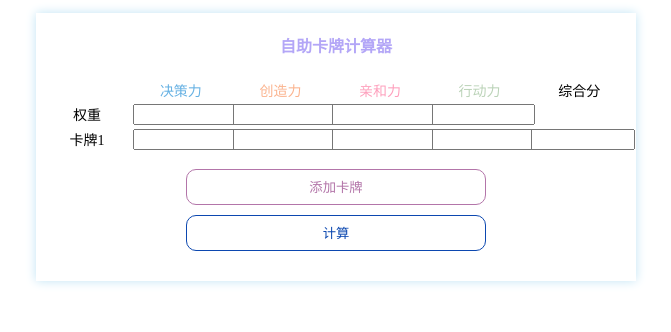
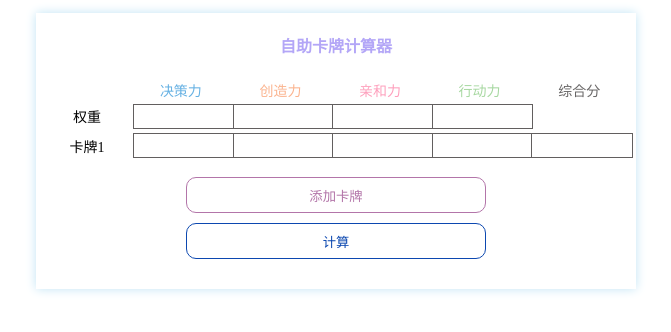
Before and after one commit to Momoki/cardCalc, a plain HTML site: page index.html in a window 1280 px wide. Shown: the whole page, without its empty margins (304-975 px from the left). Drawn offline with Linux system fonts and the light colour scheme.

Commit message:
Update index.html

```diff
--- a/index.html
+++ b/index.html
@@ -5,7 +5,7 @@
   <meta charset="UTF-8">
   <meta name="viewport" content="width=device-width, initial-scale=1.0">
   <meta http-equiv="X-UA-Compatible" content="ie=edge">
-  <title>Document</title>
+  <title>自助卡牌计算器</title>
   <style media="screen">
     html,
     body {
@@ -38,7 +38,11 @@
     }
 
     input {
+      -webkit-appearance: none;
       width: 100%;
+      border: 1px solid #625f5f;
+      line-height: 1.6;
+      text-align: center;
       color: #4c4c4c;
     }
     .wrap-button{
@@ -82,10 +86,10 @@
           <th width="17%" style="color: #fe9fbc;">
             亲和力
           </th>
-          <th width="17%" style="color: #bbd3b8;">
+          <th width="17%" style="color: #a7d8a1;">
             行动力
           </th>
-          <th width="17%" style="color: ##686666;">
+          <th width="17%" style="color: #686666;">
             综合分
           </th>
         </tr>
```
